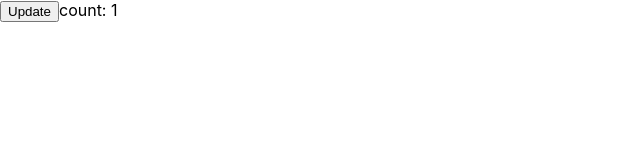
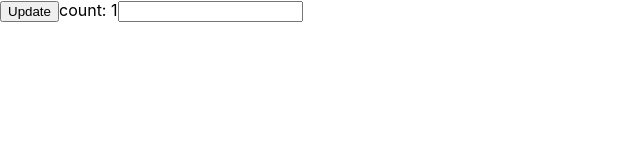
Before and after one commit to kyh012412/SimpleuseEffect, a React (Create React App) app: page / in a window 1280 px wide. Shown: the top 160 px of the page, without its empty margins (0-640 px from the left). Built offline with nearby package versions, Linux system fonts and the light colour scheme.

Commit message:
input onChange로 useEffect로 확인

```diff
--- a/src/App.js
+++ b/src/App.js
@@ -4,12 +4,18 @@ import { useEffect, useState } from 'react';
 
 function App() {
   const [count, setCount] = useState(1);
+  const [name, setName] = useState('');
 
   const handleCountUpdate = () => {
     setCount(count + 1);
   };
 
+  const handleInputChange = (e) => {
+    setName(e.target.value);
+  };
+
   // 랜더링 될때마다 매번 실행됨
+  // 정확하게는 랜더링이 완료된 후에 작동되는 코드임
   useEffect(() => {
     console.log(
       '새로 랜더링이 되서 useEffect로 인해 실행된 로그출력~ count : ' + count
@@ -20,6 +26,8 @@ function App() {
     <div>
       <button onClick={handleCountUpdate}>Update</button>
       <span>count: {count}</span>
+      <input type="text" value={name} onChange={handleInputChange} />
+      <span>{name}</span>
     </div>
   );
 }
```
